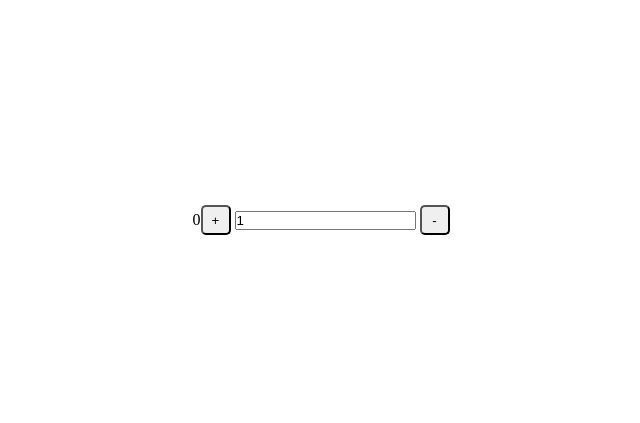
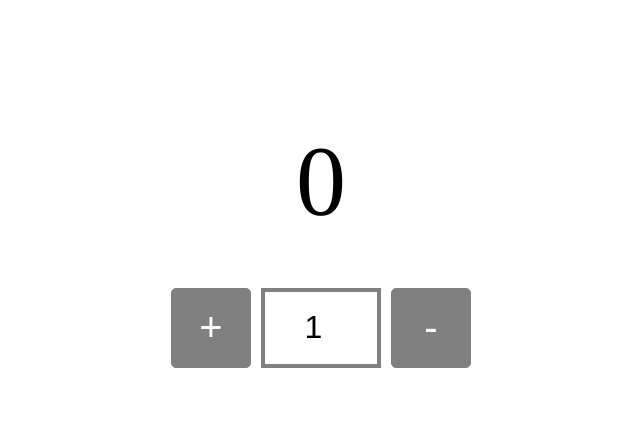
Before and after one commit to jermzblake/GA-unit-1-assessment, a plain HTML site: page index.html in a window 1280 px wide. Shown: the whole page, without its empty margins (319-959 px from the left). Drawn offline with Linux system fonts and the light colour scheme.

Commit message:
add final styling to match wireframe and add bonus styling for negative numbers

```diff
--- a/css/main.css
+++ b/css/main.css
@@ -11,10 +11,34 @@
     width: 400px;
     justify-content: center;
     align-items: center;
+    flex-direction: column;
+  }
+
+  #inputs {
+    display:flex;
+    width: 300px;
+    justify-content: space-between;
+}
+
+  #counter {
+      margin: 50px;
+      font-size: 100px;
+  }
+
+  #number {
+      height: 80px;
+      width: 120px;
+      border: 4px solid grey;
+      font-size: xx-large;
+      text-align: center;
   }
 
   .button {
-      height: 30px;
-      width: 30px;
+      height: 80px;
+      width: 80px;
       border-radius: 5px;
+      background-color: grey;
+      color: white;
+      font-size: 40px;
+      border: 0.5px solid grey;
   }
--- a/js/main.js
+++ b/js/main.js
@@ -15,9 +15,17 @@ plusButton.addEventListener('click', addInput)
 minusButton.addEventListener('click', subtractInput)
 
 //functions
+function checkInteger(){
+    if(counter < 0){
+        counterDisplay.style.color = "red";
+    }else {
+        counterDisplay.style.color = "black"
+    }
+}
+
 function addInput(){
     counter = (counter) + parseInt(inputField.value);
-    console.log(counter)
+    checkInteger()
      counterDisplay.textContent = counter;
 
 }
@@ -25,7 +33,7 @@ function addInput(){
 
 function subtractInput(){
     counter = (counter) - parseInt(inputField.value);
-    console.log(counter)
+    checkInteger()
      counterDisplay.textContent = counter;
 
 }
```
